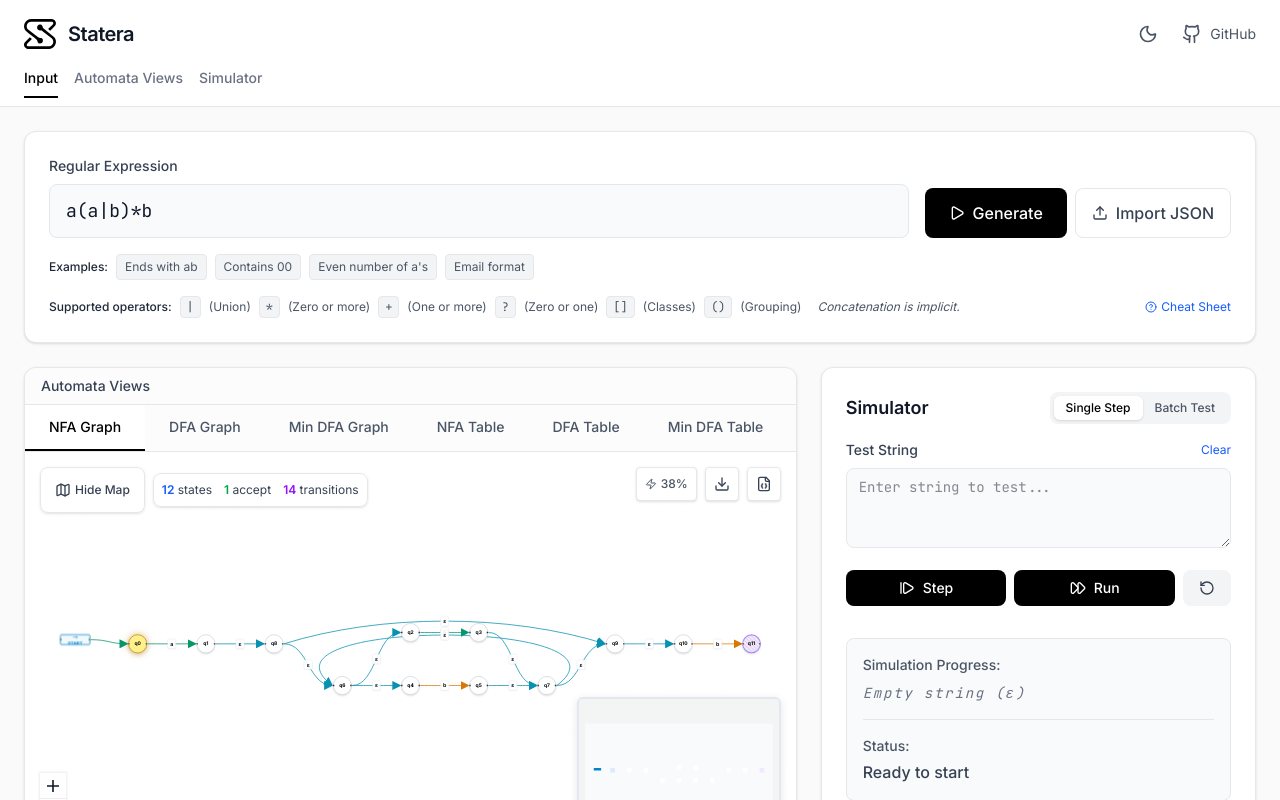
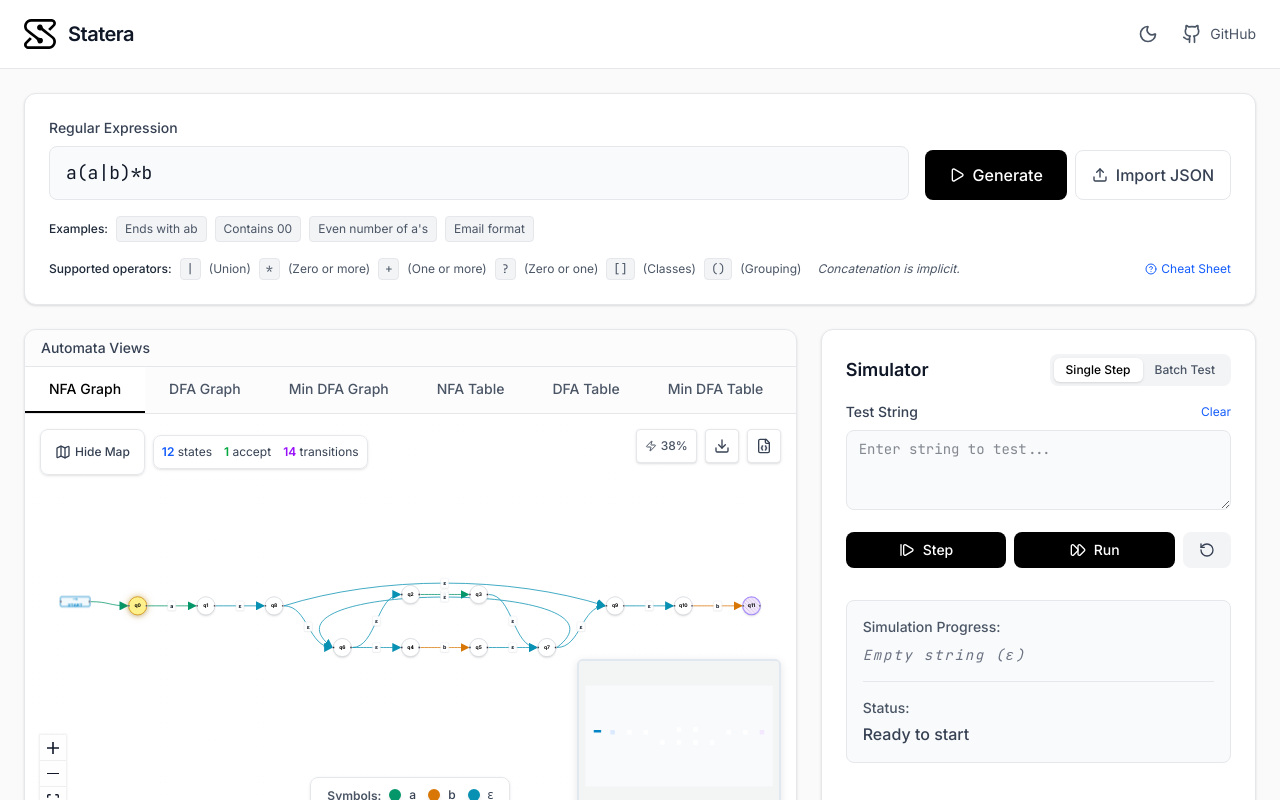
Before and after one commit to umairhex/statera, a React (Vite) app: page / in a window 1280 px wide. Shown: the top 800 px of the page. Built offline with nearby package versions, Linux system fonts and the light colour scheme.

Commit message:
feat: update page title and meta descriptions for improved SEO and clarity; replace OG image

```diff
--- a/index.html
+++ b/index.html
@@ -3,7 +3,7 @@
   <head>
     <meta charset="UTF-8" />
     <meta name="viewport" content="width=device-width, initial-scale=1.0" />
-    <title>Statera | NFA & DFA Generator</title>
+    <title>Statera - Free NFA & DFA Generator for Regular Expressions</title>
     <meta
       name="description"
       content="Free online tool to generate, visualize, and simulate Nondeterministic Finite Automata (NFA) and Deterministic Finite Automata (DFA) from Regular Expressions. Perfect for automata theory and compiler design."
@@ -12,10 +12,10 @@
       name="keywords"
       content="NFA generator, DFA generator, regex to NFA, regex to DFA, finite state machine, automata simulator, regular expressions, automata theory"
     />
-    <meta property="og:title" content="Statera | NFA & DFA Generator" />
+    <meta property="og:title" content="Statera - Free NFA & DFA Generator for Regular Expressions" />
     <meta
       property="og:description"
-      content="Generate, visualize, and simulate NFA and DFA from Regular Expressions instantly. Interactive automata visualization tool for learning compiler design and automata theory."
+      content="Generate, visualize, and simulate NFA and DFA from regex. Perfect for learning automata theory and compiler design."
     />
     <meta property="og:type" content="website" />
     <meta property="og:url" content="https://umairhex.github.io/statera/" />
--- a/metadata.json
+++ b/metadata.json
@@ -1,5 +1,5 @@
 {
   "name": "Statera",
-  "description": "Generate, visualize, and simulate NFA and DFA from Regular Expressions. Fully responsive with an accessible Vercel-like design.",
+  "description": "Generate, visualize, and simulate NFA and DFA from regex. Perfect for learning automata theory and compiler design.",
   "requestFramePermissions": []
 }
--- a/src/components/Header.tsx
+++ b/src/components/Header.tsx
@@ -58,26 +58,7 @@ export function Header({
           </a>
         </div>
       </div>
-      <nav className="px-6 pb-2 flex gap-4 overflow-x-auto scrollbar-hide text-sm font-medium">
-        <a
-          href="#input-section"
-          className={`pb-2 border-b-2 transition-colors whitespace-nowrap ${activeSection === 'input-section' ? 'border-black dark:border-white text-black dark:text-white' : 'border-transparent text-gray-500 hover:text-gray-900 dark:hover:text-gray-300'}`}
-        >
-          Input
-        </a>
-        <a
-          href="#automata-section"
-          className={`pb-2 border-b-2 transition-colors whitespace-nowrap ${activeSection === 'automata-section' ? 'border-black dark:border-white text-black dark:text-white' : 'border-transparent text-gray-500 hover:text-gray-900 dark:hover:text-gray-300'}`}
-        >
-          Automata Views
-        </a>
-        <a
-          href="#simulator-section"
-          className={`pb-2 border-b-2 transition-colors whitespace-nowrap ${activeSection === 'simulator-section' ? 'border-black dark:border-white text-black dark:text-white' : 'border-transparent text-gray-500 hover:text-gray-900 dark:hover:text-gray-300'}`}
-        >
-          Simulator
-        </a>
-      </nav>
+
     </header>
   );
 }
```
Also changed, not shown: public/statera-og-image.jpg.
